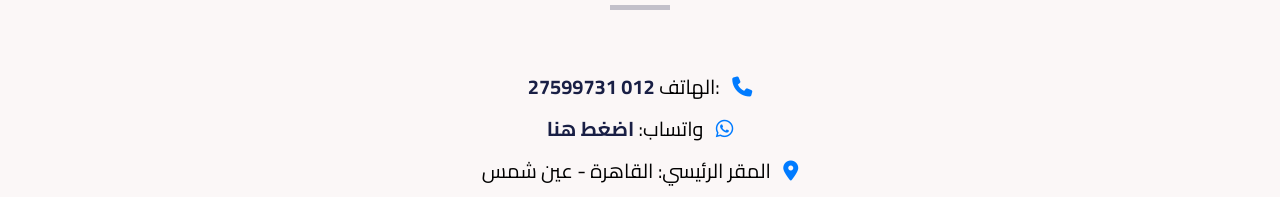
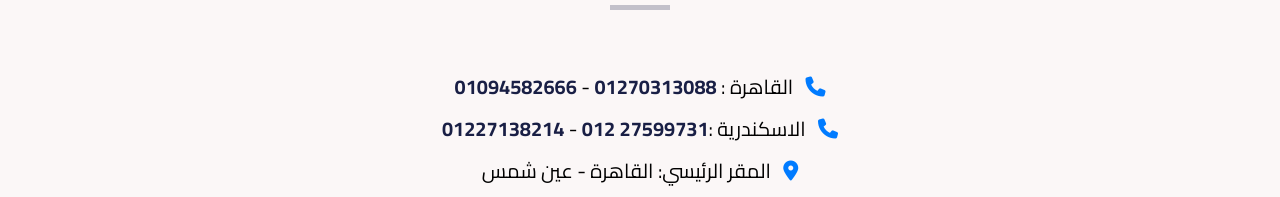
Before and after one commit to mariam149-abdo/need-for-speed, a plain HTML site: page index.html in a window 1280 px wide. Shown: the part 3597-3794 px from the top of the page. Drawn offline with nearby package versions, Linux system fonts and the light colour scheme.

Commit message:
edit contact section

```diff
--- a/index.html
+++ b/index.html
@@ -108,7 +108,7 @@
     <!-- القاهرة - عين شمس -->
     <div class="branch-card">
       <h3>مكتب القاهرة - عين شمس</h3>
-      <p><strong>العنوان:</strong> شارع ٦ أكتوبر ناحيه محمد متكور بجوار كافي قهوتي</p>
+      <p><strong>العنوان:</strong> شارع ٦ أكتوبر ناصية شارع محمد مدكور بجوار كافي قهوتي</p>
       <p><strong>تليفون:</strong> 01270313088</p>
       <p><strong>واتساب:</strong> 0105544208</p>
     </div>
@@ -217,10 +217,8 @@
   <h2 class="h2">اتصل بنا</h2>
   <hr class="hr">
     <div class="contact-info">
-      <p><i class="fa-solid fa-phone"></i> :الهاتف <a href="tel:012 27599731">012 27599731</a></p>
-      <p><i class="fa-brands fa-whatsapp"></i> واتساب:
-        <a href="https://wa.me/0105544208" target="_blank">اضغط هنا</a>
-      </p>
+      <p><i class="fa-solid fa-phone"></i> القاهرة : <a href="tel:01270313088" dir="ltr">01270313088</a> - <a href="tel: 01094582666" dir="ltr"> 01094582666</a></p>
+      <p><i class="fa-solid fa-phone"></i> الاسكندرية :<a href="tel: 0122759931 " dir="ltr">012 27599731</a> - <a href="tel:  01227138214  " dir="ltr"> 01227138214 </a></p>
       <p><i class="fa-solid fa-location-dot"></i> المقر الرئيسي: القاهرة - عين شمس</p>
 
       <div class="social-links">
```
